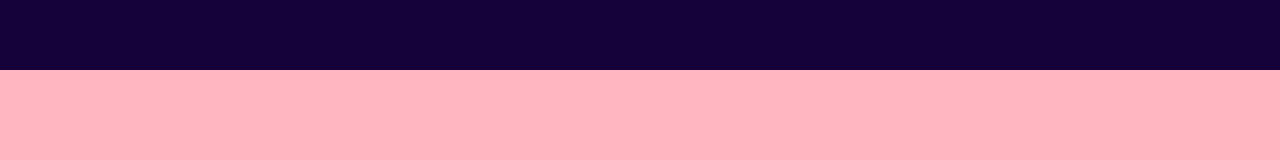
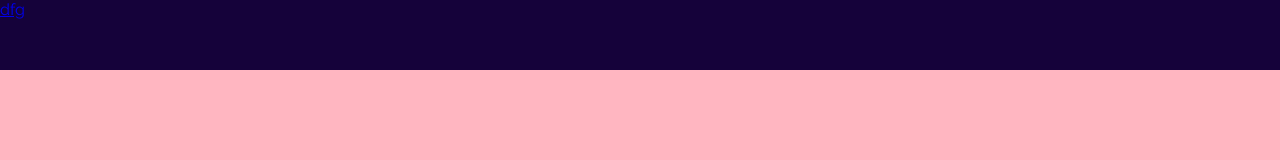
Before and after one commit to Isaiah-peter/isaiahwebpage, a React (Create React App) app: page / in a window 1280 px wide. Shown: the top 160 px of the page. Built offline with nearby package versions, Linux system fonts and the light colour scheme.

Commit message:
morecsetting

```diff
--- a/src/component/contact/Contact.jsx
+++ b/src/component/contact/Contact.jsx
@@ -1,7 +1,5 @@
-import "../../sass/component/contact.scss";
-
 const Contact = () => {
-  return <div className="contact"></div>;
+  return <div className="contact" id="contact"></div>;
 };
 
 export default Contact;
--- a/src/component/intro/Intro.jsx
+++ b/src/component/intro/Intro.jsx
@@ -1,7 +1,5 @@
-import "../../sass/component/intro.scss";
-
 const Intro = () => {
-  return <div className="intro"></div>;
+  return <div className="intro" id="intro"></div>;
 };
 
 export default Intro;
--- a/src/component/portfolio/Portfolio.jsx
+++ b/src/component/portfolio/Portfolio.jsx
@@ -1,7 +1,5 @@
-import "../../sass/component/portfolio.scss";
-
 const Portfolio = () => {
-  return <div className="portfolio"></div>;
+  return <div className="portfolio" id="portfolio"></div>;
 };
 
 export default Portfolio;
--- a/src/component/testemonials/Testemonials.jsx
+++ b/src/component/testemonials/Testemonials.jsx
@@ -1,7 +1,5 @@
-import "../../sass/component/testemonials.scss";
-
 const Testemonials = () => {
-  return <div className="testemonials"></div>;
+  return <div className="testemonials" id="testemonials"></div>;
 };
 
 export default Testemonials;
--- a/src/component/topbar/Topbar.jsx
+++ b/src/component/topbar/Topbar.jsx
@@ -1,7 +1,14 @@
-import "../../sass/component/topbar.scss";
-
 const Topbar = () => {
-  return <div className="topbar"></div>;
+  return (
+    <div className="topbar">
+      <div className="wrapper">
+        <div className="left">
+          <a href="#intro">dfg</a>
+        </div>
+        <div className="right"></div>
+      </div>
+    </div>
+  );
 };
 
 export default Topbar;
--- a/src/component/work/Work.jsx
+++ b/src/component/work/Work.jsx
@@ -1,7 +1,5 @@
-import "../../sass/component/work.scss";
-
 const Work = () => {
-  return <div className="work"></div>;
+  return <div className="work" id="work"></div>;
 };
 
 export default Work;
--- a/src/index.js
+++ b/src/index.js
@@ -2,6 +2,7 @@ import React from "react";
 import ReactDOM from "react-dom";
 import "./index.css";
 import App from "./App";
+import "./sass/main.scss";
 
 ReactDOM.render(
   <React.StrictMode>
--- /dev/null
+++ b/src/sass/abstract/global.scss
@@ -0,0 +1 @@
+$main-color: #15023a
--- a/src/sass/component/topbar.scss
+++ b/src/sass/component/topbar.scss
@@ -1,8 +1,10 @@
+
 .topbar{
   width: 100%;
   height: 70px;
-  background-color: #15023a;
+  background-color: $main-color ;
   position: fixed;
   top: 0;
   z-index: 2;
+
 }
--- /dev/null
+++ b/src/sass/main.scss
@@ -0,0 +1,8 @@
+@import "./abstract/global.scss";
+
+@import "./component/contact.scss";
+@import "./component/intro.scss";
+@import "./component/portfolio.scss";
+@import "./component/testemonials.scss";
+@import "./component/topbar.scss";
+@import "./component/work.scss"
```
